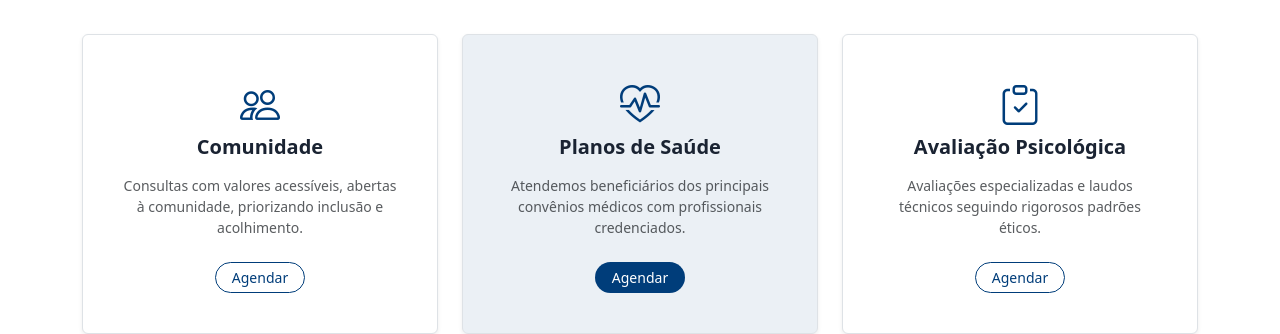
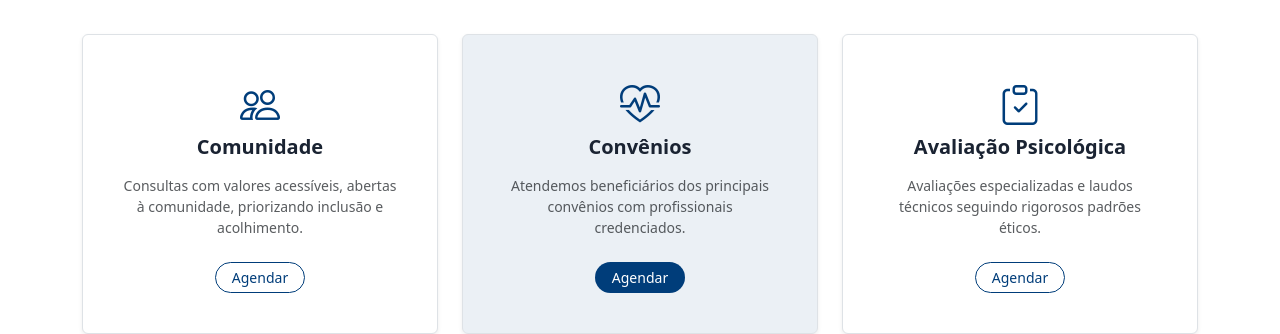
Before and after one commit to madebycotrim/softhub-psicologia, a plain HTML site: page index.html in a window 1280 px wide. Shown: the part 800-1134 px from the top of the page. Drawn offline with nearby package versions, Linux system fonts and the light colour scheme.

Commit message:
Update index.html

```diff
--- a/index.html
+++ b/index.html
@@ -1,3 +1,4 @@
+
 <!DOCTYPE html>
 <html lang="pt-br">
 
@@ -78,10 +79,8 @@
                         style="background-color: rgba(0, 61, 122, 0.08);">
                         <div class="card-body">
                             <i class="bi bi-heart-pulse mb-2 mb-md-3" style="font-size: 2.5rem; color: #003d7a;"></i>
-                            <h5 class="fw-bold mb-2 mb-md-3" style="color: #1a2332;">Planos de Saúde</h5>
-                            <p class="text-muted small mb-3 mb-md-4">Atendemos beneficiários dos principais convênios
-                                médicos
-                                com profissionais credenciados.</p>
+                            <h5 class="fw-bold mb-2 mb-md-3" style="color: #1a2332;">Convênios</h5>
+                            <p class="text-muted small mb-3 mb-md-4">Atendemos beneficiários dos principais convênios com profissionais credenciados.</p>
                             <a href="#" class="btn btn-sm rounded-pill px-3 text-white"
                                 style="background-color: #003d7a;">Agendar</a>
                         </div>
```
